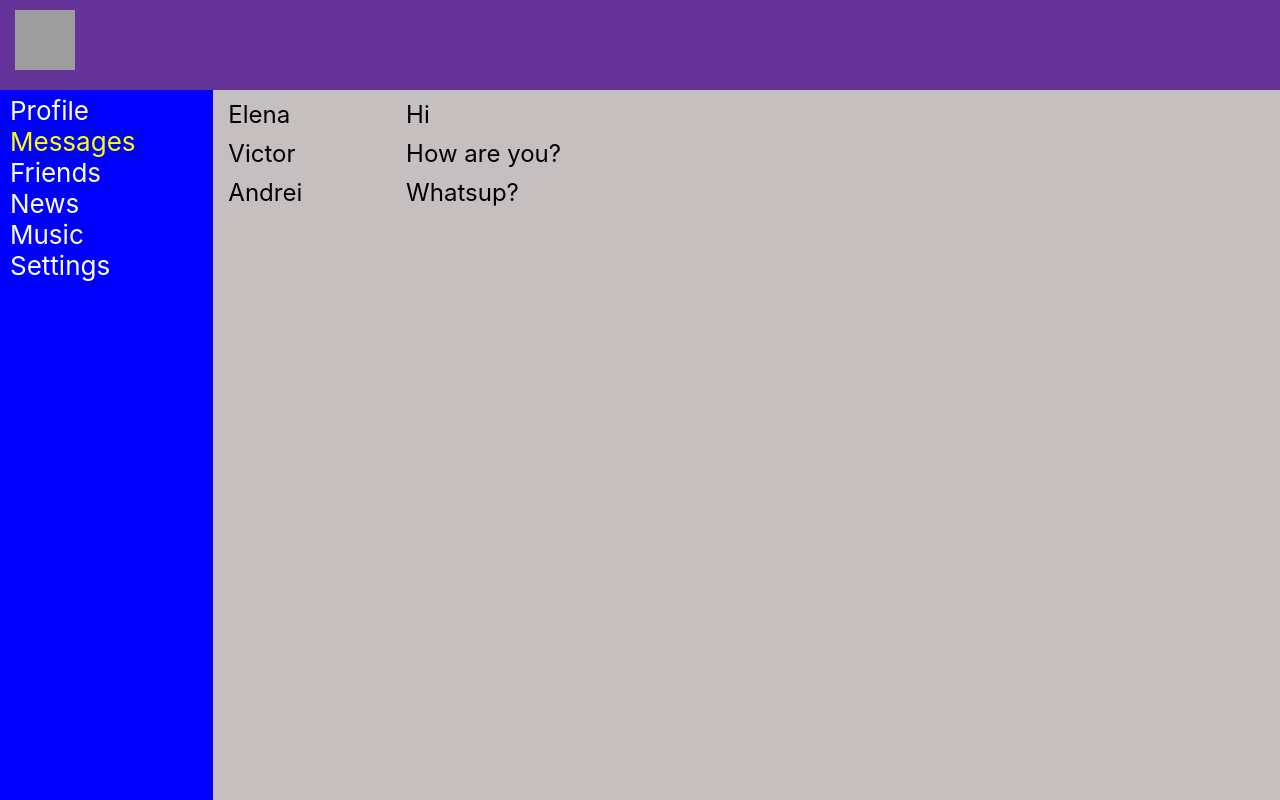
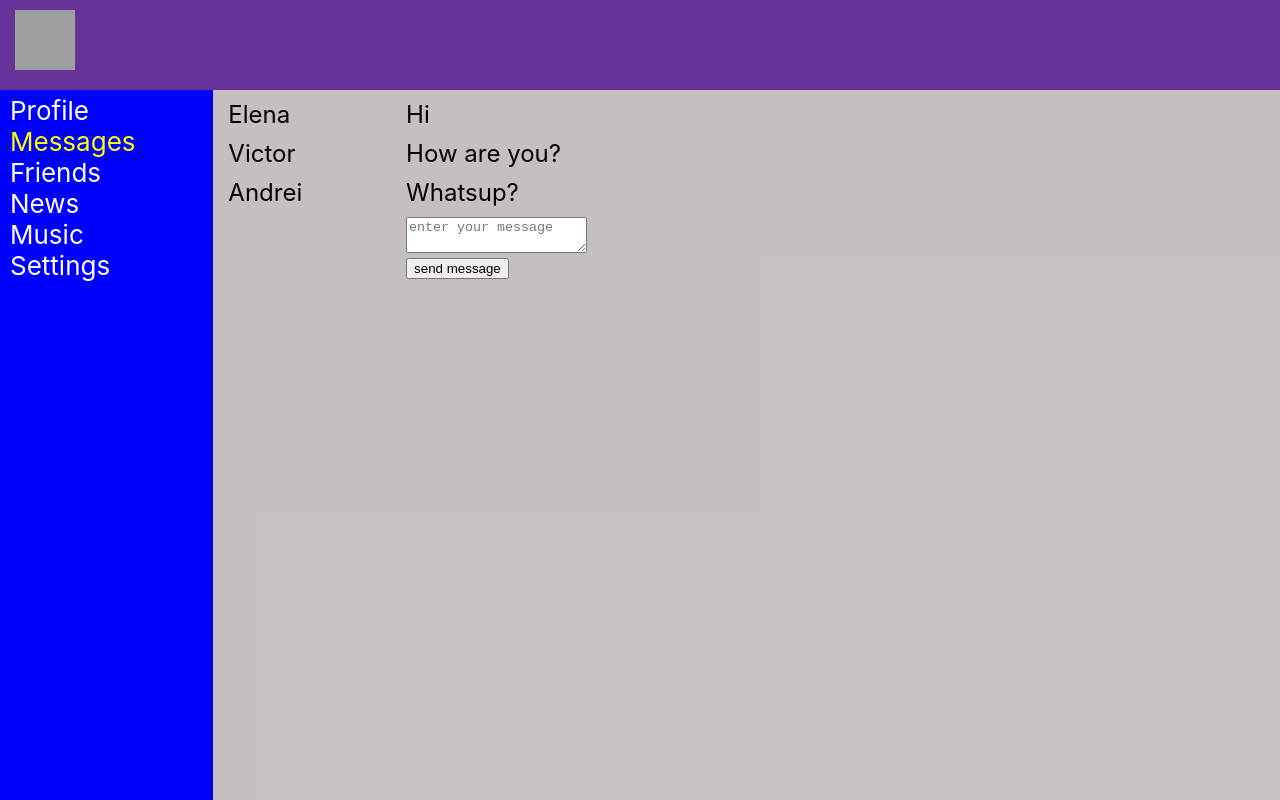
Before and after one commit to ViktorElenich/react-social-site, a React (Create React App) app in the folder react-social-site/: page /messages in a window 1280 px wide. Built offline with nearby package versions, Linux system fonts and the light colour scheme; grey boxes are pictures that could not be loaded.

Commit message:
feat: add react-redux and use connect

```diff
--- a/react-social-site/package.json
+++ b/react-social-site/package.json
@@ -9,6 +9,7 @@
     "node-sass": "^7.0.1",
     "react": "^17.0.2",
     "react-dom": "^17.0.2",
+    "react-redux": "^7.2.6",
     "react-router-dom": "^6.2.2",
     "react-scripts": "5.0.0",
     "web-vitals": "^2.1.4"
--- a/react-social-site/src/App.js
+++ b/react-social-site/src/App.js
@@ -1,5 +1,4 @@
 import './App.scss';
-import { Dialogs } from './components/Dialogs/Dialogs';
 import { Header } from './components/Header/Header';
 import { Navigation } from './components/Navigation/Navigation';
 import { Profile } from './components/Profile/Profile';
@@ -8,8 +7,10 @@ import { Friends } from './components/Friends/Friends';
 import { Music } from './components/Music/Music';
 import { News } from './components/News/News.jsx';
 import { Settings } from './components/Settings/Settings';
+import { DialogsContainer } from './components/Dialogs/DialogsContainer';
 
 const App = (props) => {
+
   return (
     <BrowserRouter>
       <div className='container'>
@@ -17,9 +18,8 @@ const App = (props) => {
         <Navigation />
         <div className='content__container'>
           <Routes>
-            <Route path='/messages/*' element={<Dialogs dialogs={props.state.dialogsPage.dialog} />} />
-            <Route path='/profile' element={<Profile profilePage={props.state.profilePage}
-                                                      dispatch={props.dispatch} />} />
+            <Route path='/messages/*' element={<DialogsContainer store={props.store} />} />
+            <Route path='/profile' element={<Profile store={props.store}  />} />
             <Route path='/friends' element={<Friends />} />
             <Route path='/music' element={<Music />} />
             <Route path='/news' element={<News />} />
--- a/react-social-site/src/components/Dialogs/Dialogs.jsx
+++ b/react-social-site/src/components/Dialogs/Dialogs.jsx
@@ -3,8 +3,19 @@ import MessageItem from './MessageItem/MessageItem';
 import UserItem from './UserItem/UserItem';
 
 export const Dialogs = (props) => {
-    const users = props.dialogs.map( user => <UserItem name={user.name} />);
-    const messages = props.dialogs.map( message => <MessageItem message={message.message} />);
+
+    const users = props.dialogsPage.dialog.map( user => <UserItem name={user.name} />);
+    const messages = props.dialogsPage.dialog.map( message => <MessageItem message={message.message} />);
+    const newMessage = props.dialogsPage.newMessage;
+
+    const onSendMessage = () => {
+        props.onSendMessage();
+    }
+
+    const onNewMessageChange = (event) => {
+        const newMessage = event.target.value;
+        props.onNewMessageChange(newMessage);
+    }
 
     return (
         <div className="dialogs__container">
@@ -12,7 +23,15 @@ export const Dialogs = (props) => {
                 {users}
             </div>
             <div className="messages__container">
-                {messages}
+                <div>{messages}</div>
+                <div>
+                    <div>
+                        <textarea value={newMessage} onChange={ onNewMessageChange } placeholder='enter your message'/>
+                    </div>
+                    <div>
+                        <button onClick={ onSendMessage }>send message</button>
+                    </div>
+                </div>
             </div>
         </div>
     )
--- /dev/null
+++ b/react-social-site/src/components/Dialogs/DialogsContainer.jsx
@@ -0,0 +1,22 @@
+import { connect } from 'react-redux';
+import { sendMessageAC, updateNewMessageAC } from '../../redux/reducers';
+import { Dialogs } from './Dialogs';
+
+const mapStateToProps = (state) => {
+    return {
+        dialogsPage: state.dialogsPage
+    }
+}
+
+const mapDispatchToProps = (dispatch) => {
+    return {
+        onNewMessageChange: (newMessage) => {
+            dispatch(updateNewMessageAC(newMessage));
+        },
+        onSendMessage: () => {
+            dispatch(sendMessageAC());
+        }
+    }
+}
+
+export const DialogsContainer = connect(mapStateToProps, mapDispatchToProps)(Dialogs);
--- a/react-social-site/src/components/Profile/MyPost/MyPost.jsx
+++ b/react-social-site/src/components/Profile/MyPost/MyPost.jsx
@@ -1,7 +1,6 @@
 import React from 'react';
 import './MyPost.scss';
 import { Post } from './Post/Post';
-import { ADD_POST, UPDATE_NEW_POST_TEXT } from '../../../helpers/const';
 
 export const MyPost = (props) => {
 
@@ -9,13 +8,15 @@ export const MyPost = (props) => {
 
     const newPost = React.createRef();
 
-    const addPost = () => {
-        props.dispatch({ type: ADD_POST });
+    const onAddPost = () => {
+        props.addPost()
+        //props.dispatch(addPostAC());
     }
 
     const onTextAreaChange = () => {
         let text = newPost.current.value;
-        props.dispatch({ type: UPDATE_NEW_POST_TEXT, newText: text });
+        props.updateNewPostText(text);
+        //props.dispatch(updatePostAC(text));
     }
 
     return (
@@ -23,7 +24,7 @@ export const MyPost = (props) => {
             <h3>My Posts</h3>
             <div className='send__message'>
                 <textarea ref={newPost} onChange={onTextAreaChange} value={props.newPostText} />
-                <button onClick={ addPost }>Send</button>
+                <button onClick={ onAddPost }>Send</button>
             </div>
             <div className='my__posts'>
                 {posts}
--- /dev/null
+++ b/react-social-site/src/components/Profile/MyPost/MyPostContainer.jsx
@@ -0,0 +1,22 @@
+import { connect } from 'react-redux';
+import { addPostAC, updatePostAC } from '../../../redux/reducers';
+import { MyPost } from './MyPost';
+
+const mapStateToProps = (state) => {
+    return {
+        posts: state.profilePage.posts,
+        newPostText: state.profilePage.newPostText
+    }
+}
+const mapDispatchToProps = (dispatch) => {
+    return {
+        updateNewPostText: (text) => {
+            dispatch(updatePostAC(text));
+        },
+        addPost: () => {
+            dispatch(addPostAC());
+        }
+    }
+}
+
+export const MyPostContainer = connect(mapStateToProps, mapDispatchToProps)(MyPost);
--- a/react-social-site/src/components/Profile/Profile.jsx
+++ b/react-social-site/src/components/Profile/Profile.jsx
@@ -1,14 +1,13 @@
-import { MyPost } from './MyPost/MyPost';
+import { MyPostContainer } from './MyPost/MyPostContainer';
 import './Profile.scss';
 import { ProfileInfo } from './ProfileInfo/ProfileInfo';
 
 export const Profile = (props) => {
+
     return (
         <div className='content'>
             <ProfileInfo />
-            <MyPost posts={props.profilePage.posts}
-                    dispatch={props.dispatch}
-                    newPostText={props.profilePage.newPostText} />
+            <MyPostContainer store={props.store} />
         </div>
     )
 }
--- a/react-social-site/src/helpers/const.js
+++ b/react-social-site/src/helpers/const.js
@@ -1,3 +1,5 @@
 /* dispatch posts */
 export const ADD_POST = 'ADD_POST';
 export const UPDATE_NEW_POST_TEXT = 'UPDATE_NEW_POST_TEXT';
+export const UPDATE_NEW_MESSAGE = 'UPDATE_NEW_MESSAGE';
+export const SEND_MESSAGE = 'SEND_MESSAGE';
--- a/react-social-site/src/index.js
+++ b/react-social-site/src/index.js
@@ -1,21 +1,22 @@
 import './index.scss';
-import { store } from './redux/state';
+import { store } from './redux/redux-store';
 import reportWebVitals from './reportWebVitals';
 import React from 'react';
 import ReactDOM from 'react-dom';
+import {Provider} from 'react-redux';
 import App from './App';
 
 
-const render = (state) => {
-    ReactDOM.render(
-        <React.StrictMode>
-            <App state={state} dispatch={store.dispatch.bind(store)} />
-        </React.StrictMode>,
-        document.getElementById('root')
-    );
-}
-render(store.getState());
-store.subscribe(render);
+ReactDOM.render(
+    <React.StrictMode>
+        <Provider store={store}>
+            <App />
+        </Provider>
+    </React.StrictMode>,
+    document.getElementById('root')
+);
+
+
 // If you want to start measuring performance in your app, pass a function
 // to log results (for example: reportWebVitals(console.log))
 // or send to an analytics endpoint. Learn more: https://bit.ly/CRA-vitals
--- /dev/null
+++ b/react-social-site/src/redux/reducers.js
@@ -0,0 +1,69 @@
+import { ADD_POST, SEND_MESSAGE, UPDATE_NEW_MESSAGE, UPDATE_NEW_POST_TEXT } from "../helpers/const";
+
+const initialStateProfile = {
+    posts: [
+        { name: 'Anton', message: 'Whatsup!'},
+        { name: 'Nikola', message: 'Yo!'},
+    ],
+    newPostText: ''
+}
+
+const initialStateDialogs =  {
+    dialog: [
+        { name: 'Elena', message: 'Hi'},
+        { name: 'Victor', message: 'How are you?'},
+        { name: 'Andrei', message: 'Whatsup?'},
+    ],
+    newMessage: ''
+}
+
+export const profileReducer = (state = initialStateProfile, action) => {
+
+    switch(action.type){
+        case ADD_POST: {
+            let newPost = {
+                name: 'Stas',
+                message: state.newPostText
+            };
+            let cloneState = {...state};
+            cloneState.posts = [...state.posts];
+            cloneState.posts.push(newPost);
+            cloneState.newPostText = '';
+            return cloneState;
+        }
+        case UPDATE_NEW_POST_TEXT: {
+            let cloneState = {...state};
+            cloneState.newPostText = action.newText;
+            return cloneState;
+        }
+        default:
+            return state;
+    }
+
+}
+
+export const dialogsReducer = (state = initialStateDialogs, action) => {
+
+    switch(action.type){
+        case UPDATE_NEW_MESSAGE: {
+            let cloneState = {...state};
+            cloneState.newMessage = action.message;
+            return cloneState;
+        }
+        case SEND_MESSAGE: {
+            let cloneState = {...state};
+            cloneState.dialog = [...state.dialog];
+            let sendMessage = cloneState.newMessage;
+            cloneState.newMessage = '';
+            cloneState.dialog.push({name: 'Stas', message: sendMessage});
+            return cloneState;
+        }
+        default:
+            return state;
+    }
+}
+
+export const addPostAC = () => ({ type: ADD_POST });
+export const updatePostAC = (text) => ({ type: UPDATE_NEW_POST_TEXT, newText: text });
+export const updateNewMessageAC = (message) => ({ type: UPDATE_NEW_MESSAGE, message: message });
+export const sendMessageAC = () => ({ type: SEND_MESSAGE });
--- /dev/null
+++ b/react-social-site/src/redux/redux-store.js
@@ -0,0 +1,11 @@
+import { createStore, combineReducers } from 'redux';
+import { profileReducer, dialogsReducer } from './reducers';
+
+let reducers = combineReducers({
+    profilePage: profileReducer,
+    dialogsPage: dialogsReducer
+});
+
+export let store = createStore(reducers);
+
+window.store = store;
--- a/react-social-site/src/redux/state.js
+++ b/react-social-site/src/redux/store.js
@@ -1,3 +1,5 @@
+import { dialogsReducer, profileReducer } from "./reducers";
+
 export let store = {
     _state: {
         profilePage: {
@@ -12,7 +14,8 @@ export let store = {
                 { name: 'Elena', message: 'Hi'},
                 { name: 'Victor', message: 'How are you?'},
                 { name: 'Andrei', message: 'Whatsup?'},
-            ]
+            ],
+            newMessage: ''
         },
         sidebar: {}
     },
@@ -26,18 +29,11 @@ export let store = {
         this._render = observer;
     },
     dispatch(action){
-        if(action.type === 'ADD_POST'){
-            let newPost = {
-                name: 'Stas',
-                message: this._state.profilePage.newPostText
-            };
-            this._state.profilePage.posts.push(newPost);
-            this._state.profilePage.newPostText = '';
-            this._render(this._state)
-        } else if(action.type === 'UPDATE_NEW_POST_TEXT'){
-            this._state.profilePage.newPostText = action.newText;
-            this._render(this._state);
-        }
+        this._state.profilePage = profileReducer(this._state.profilePage, action);
+
+        this._state.dialogsPage = dialogsReducer(this._state.dialogsPage, action);
+
+        this._render(this._state);
     }
 }
 
```
Also changed, not shown: 1 other file (tests, documents, lock files or other folders).
